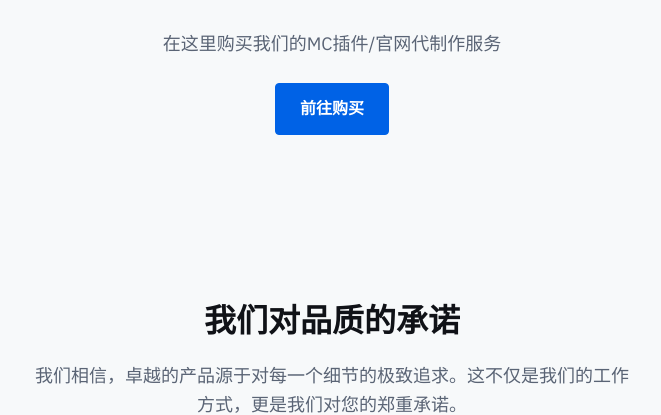
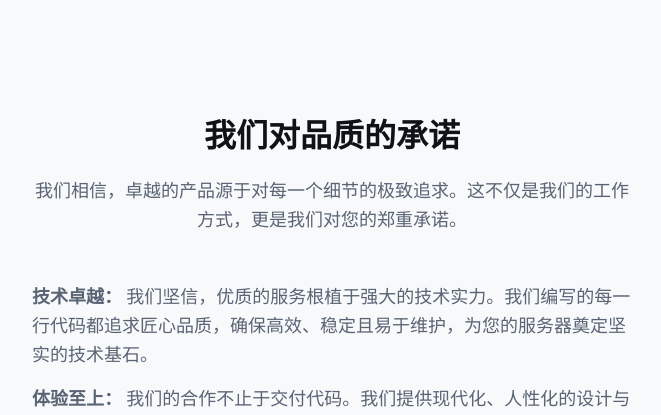
Before and after one commit to silenceyuana/TribitHub-offical, a website: page public/index.html in a window 1280 px wide. Shown: the part 765-1180 px from the top of the page, without its empty margins (308-969 px from the left). Drawn offline with nearby package versions, Linux system fonts and the light colour scheme.

Commit message:
主页更新

```diff
--- a/public/index.html
+++ b/public/index.html
@@ -72,12 +72,12 @@
                 </div>
             </section>
 
-            <section class="cta-section section text-center" style="padding-top: 0;">
+   <!--       <section class="cta-section section text-center" style="padding-top: 0;">
                 <div class="container-sm">
                     <p class="section-paragraph" style="margin-bottom: 24px;">在这里购买我们的MC插件/官网代制作服务</p>
                     <a class="button button-primary" href="https://afdian.com/a/Tribit" target="_blank" rel="noopener noreferrer">前往购买</a>
                 </div>
-            </section>
+            </section>-->
 
             <section id="features-section" class="features section">
                 <div class="container">
```
